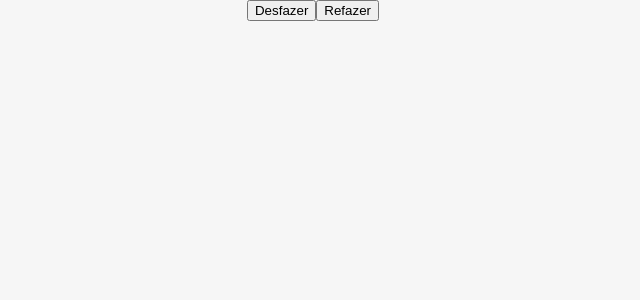
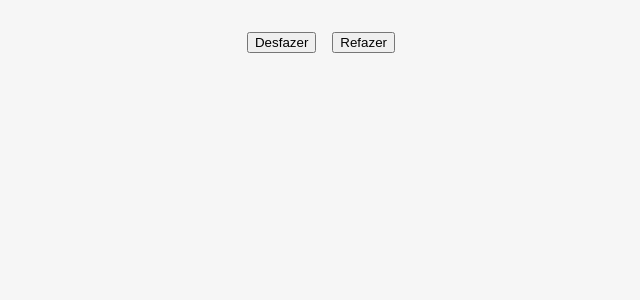
Before and after one commit to PhilipeF/challenge-react.js-01, a React (Vite) app: page / in a window 1280 px wide. Shown: the top 300 px of the page, without its empty margins (327-967 px from the left). Built offline with nearby package versions, Linux system fonts and the light colour scheme.

Commit message:
fix button

```diff
--- a/src/App.css
+++ b/src/App.css
@@ -25,3 +25,9 @@
   top: 20%;
   left: 10%;
 }
+
+.buttonApp {
+  margin-top: 2rem;
+  display: inline-block;
+  margin-left: 1rem;
+}
--- a/src/App.jsx
+++ b/src/App.jsx
@@ -13,7 +13,7 @@ function App() {
     setList((prev) => [...prev, newDot]);
   }
 
-  const handleDesfazer = (event) => {
+  const handleRedo = (event) => {
     event.stopPropagation();
     if (list.length === 0) {
       return;
@@ -30,7 +30,7 @@ function App() {
   }
 
 
-  const handleRefazer = (event) => {
+  const handleDo = (event) => {
     event.stopPropagation();
 
     if (undid.length === 0) {
@@ -57,8 +57,8 @@ function App() {
         />
       )}
 
-      <button className='buttonDesfaz' onClick={handleDesfazer}>Desfazer</button>
-      <button className='buttonRefazer' onClick={handleRefazer}>Refazer</button>
+      <button className='buttonApp' onClick={handleRedo}>Desfazer</button>
+      <button className='buttonApp' onClick={handleDo}>Refazer</button>
 
     </div>
   )
```
